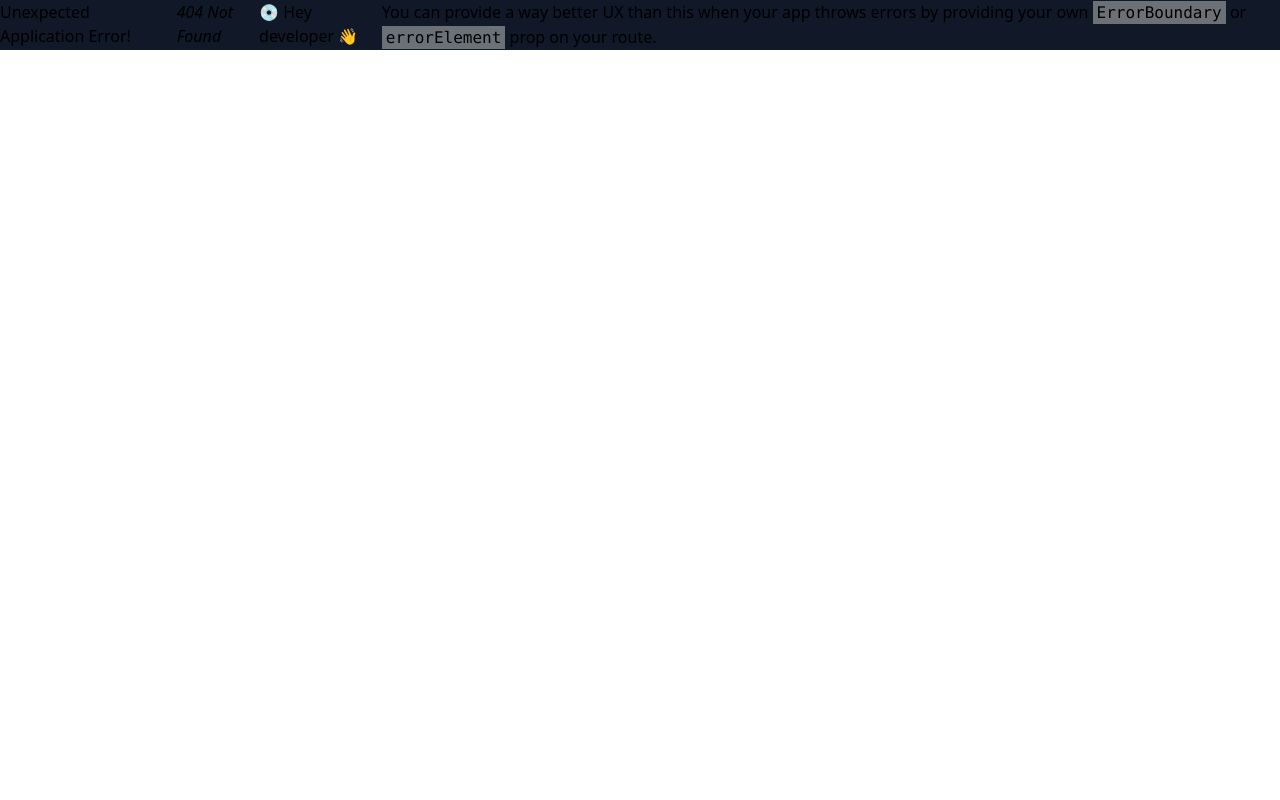
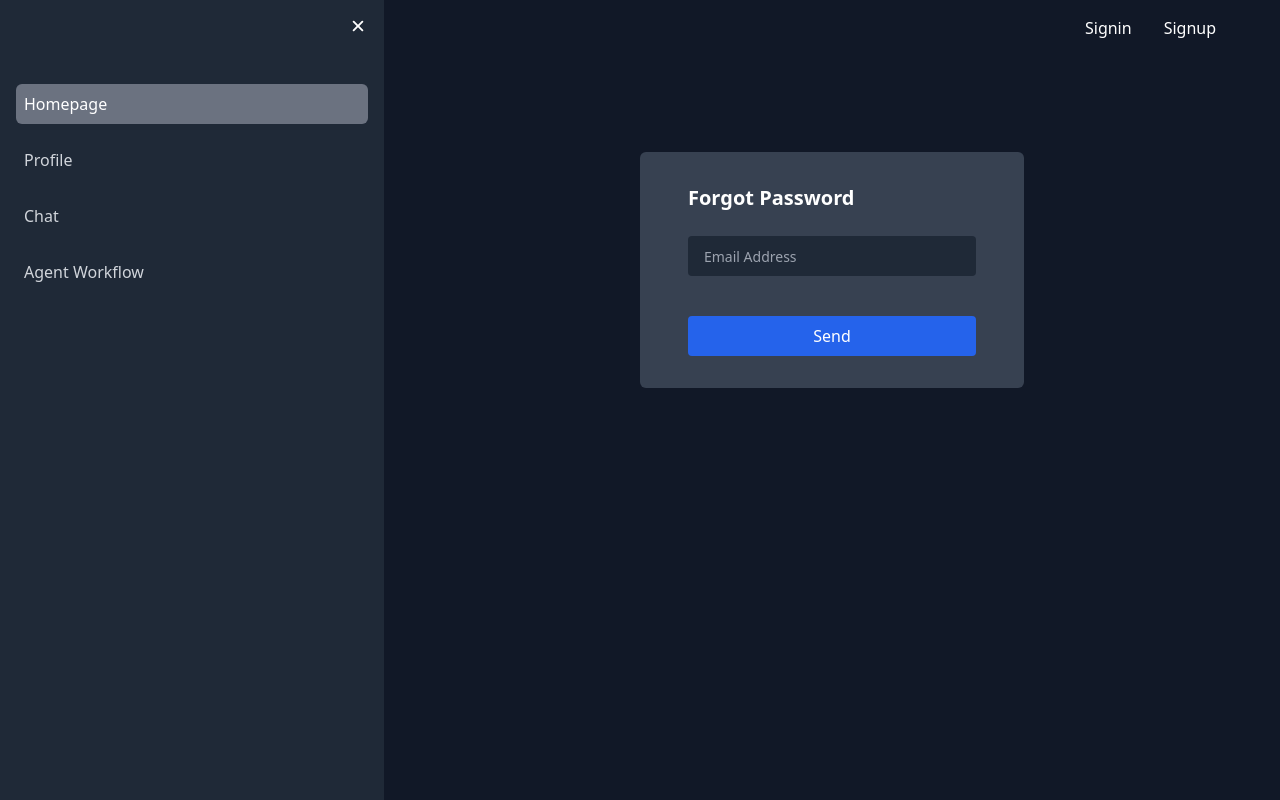
Before and after one commit to suraj122/ai-recruitment-platform, a React (Create React App) app: page /forgot-password in a window 1280 px wide. Before the commit this address had no page. Built offline with nearby package versions, Linux system fonts and the light colour scheme.

Commit message:
implement forgot and reset password functionality

```diff
--- a/src/App.js
+++ b/src/App.js
@@ -6,6 +6,8 @@ import Signup from "./components/Signup";
 import Header from "./components/Header";
 import Chat from "./components/Chat";
 import Workflow from "./components/Workflow";
+import ForgotPassword from "./components/ForgotPassword";
+import ResetPassword from "./components/ResetPassword";
 
 const AppLayout = () => (
   <>
@@ -27,6 +29,8 @@ function App() {
         },
         { path: "/signin", element: <Login /> },
         { path: "/signup", element: <Signup /> },
+        { path: "/forgot-password", element: <ForgotPassword /> },
+        { path: "/reset-password/:token", element: <ResetPassword /> },
         { path: "/chat", element: <Chat /> },
         { path: "/workflow", element: <Workflow /> },
       ],
--- /dev/null
+++ b/src/components/ForgotPassword.js
@@ -0,0 +1,60 @@
+import React, { useState, useRef } from "react";
+import Header from "./Header";
+// import { checkValidation } from "../utils/validate";
+import axios from "axios";
+import { useNavigate } from "react-router-dom";
+
+const ForgotPassword = () => {
+  const email = useRef("");
+  const navigate = useNavigate();
+
+  const [errorMessage, setErrorMessage] = useState("");
+
+  const handleSumbit = async (e) => {
+    e.preventDefault();
+    const userEmail = email.current.value;
+    // const message = checkValidation(userEmail);
+    // setErrorMessage(message);
+
+    axios
+      .post("http://localhost:8000/auth/forgot-password", {
+        userEmail,
+      })
+      .then((res) => {
+        if (!res.data.status) {
+          setErrorMessage(res.data.message);
+        } else {
+          setErrorMessage(res.data.message);
+          alert("Check your email for link to reset your password");
+          navigate("/chat");
+        }
+      })
+      .catch((err) => console.log(err));
+  };
+
+  return (
+    <main className="w-full">
+      <Header />
+      <section className="max-w-sm w-full m-auto mt-24 text-white bg-gray-700 py-8 px-12 rounded-md">
+        <form onSubmit={(e) => handleSumbit(e)}>
+          <legend className="text-xl font-semibold mb-6">
+            Forgot Password
+          </legend>
+          <input
+            ref={email}
+            className="block w-full py-2 mt-4 px-4 rounded bg-gray-800 placeholder:text-sm"
+            type="text"
+            placeholder="Email Address"
+          />
+
+          <p className="mt-4 text-red-600 font-semibold">{errorMessage}</p>
+          <button className="mt-6 w-full py-2 bg-blue-600 px-6 rounded">
+            Send
+          </button>
+        </form>
+      </section>
+    </main>
+  );
+};
+
+export default ForgotPassword;
--- a/src/components/Login.js
+++ b/src/components/Login.js
@@ -26,7 +26,9 @@ const Login = () => {
           userPassword,
         })
         .then((res) => {
-          if (res.data.status) {
+          if (!res.data.status) {
+            setErrorMessage(res.data.message);
+          } else {
             navigate("/chat");
           }
         })
@@ -57,7 +59,14 @@ const Login = () => {
             Signin
           </button>
         </form>
-
+        <div className="mt-2">
+          <Link
+            className="text-sm hover:text-red-400 font-medium"
+            to="/forgot-password"
+          >
+            Forgot password?
+          </Link>
+        </div>
         <div>
           <p className="text-right text-sm text-gray-300 mt-4">
             New to platform?{" "}
--- /dev/null
+++ b/src/components/ResetPassword.js
@@ -0,0 +1,56 @@
+import React, { useState, useRef } from "react";
+import Header from "./Header";
+// import { checkValidation } from "../utils/validate";
+import axios from "axios";
+import { useNavigate, useParams } from "react-router-dom";
+
+const ResetPassword = () => {
+  const password = useRef("");
+  const navigate = useNavigate();
+  const { token } = useParams();
+
+  const [errorMessage, setErrorMessage] = useState("");
+
+  const handleSumbit = async (e) => {
+    e.preventDefault();
+    const userPassword = password.current.value;
+
+    axios
+      .post("http://localhost:8000/auth/reset-password/" + token, {
+        userPassword,
+      })
+      .then((res) => {
+        if (!res.data.status) {
+          setErrorMessage(res.data.message);
+        } else {
+          navigate("/signin");
+        }
+      })
+      .catch((err) => console.log(err));
+  };
+
+  return (
+    <main className="w-full">
+      <Header />
+      <section className="max-w-sm w-full m-auto mt-24 text-white bg-gray-700 py-8 px-12 rounded-md">
+        <form onSubmit={(e) => handleSumbit(e)}>
+          <legend className="text-xl font-semibold mb-6">Reset Password</legend>
+          <label className="font-semibold text-sm">New Password:</label>
+          <input
+            ref={password}
+            className="block w-full py-2 mt-1 px-4 rounded bg-gray-800 placeholder:text-sm"
+            type="password"
+            placeholder="New Password"
+          />
+
+          <p className="mt-4 text-red-600 font-semibold">{errorMessage}</p>
+          <button className="mt-6 w-full py-2 bg-blue-600 px-6 rounded">
+            Reset
+          </button>
+        </form>
+      </section>
+    </main>
+  );
+};
+
+export default ResetPassword;
```
